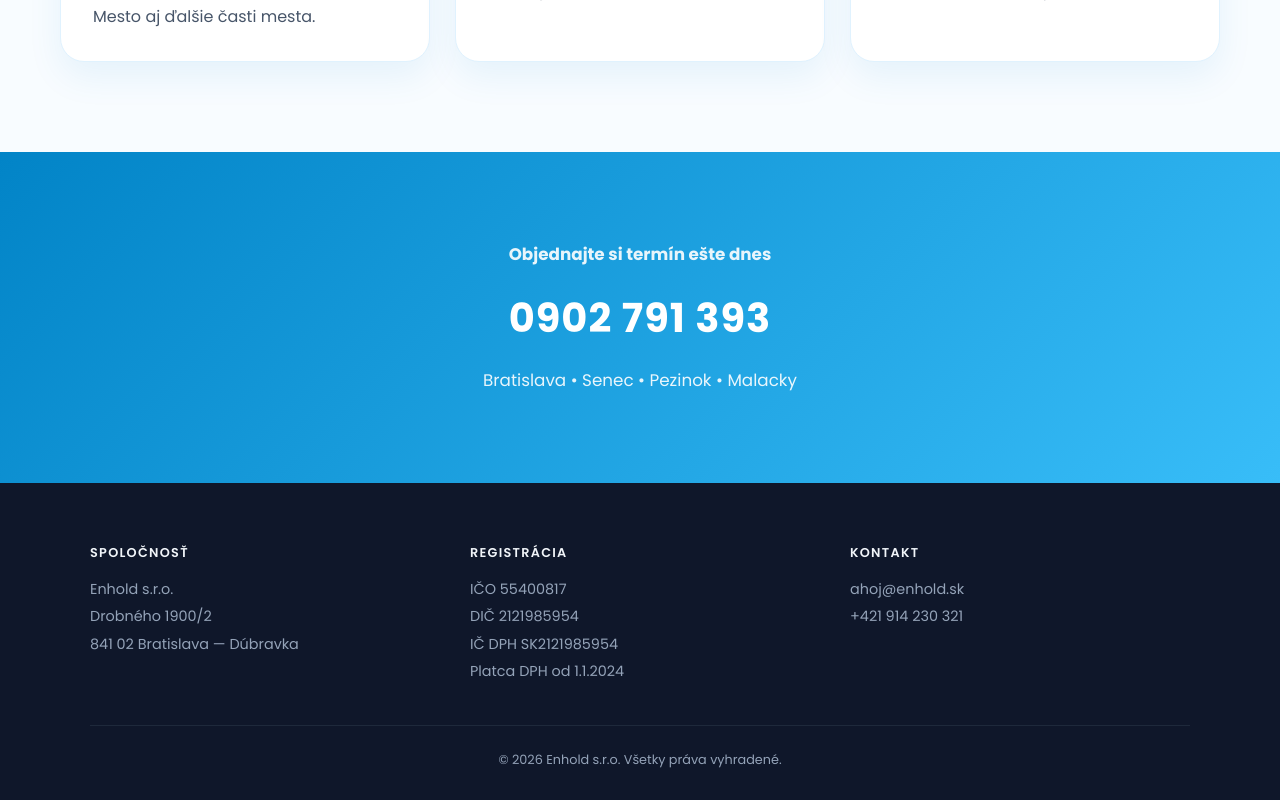
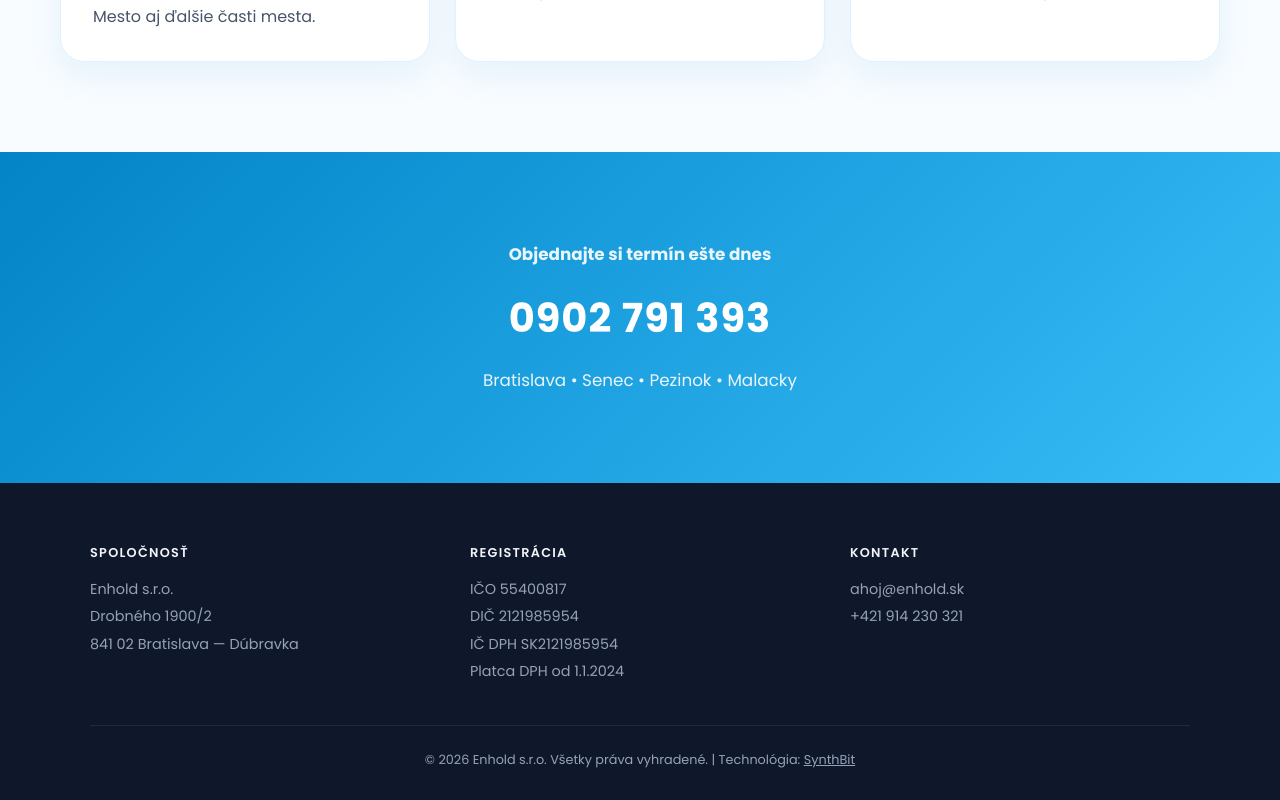
Before and after one commit to andrejsrna/parnecistenie, a Next.js app: page / in a window 1280 px wide. Shown: the part 3861-4661 px from the top of the page. Built offline with nearby package versions, Linux system fonts and the light colour scheme.

Commit message:
feat(seo): pridať SynthBit footer odkaz pre agentúrnu autoritu

```diff
--- a/app/layout.tsx
+++ b/app/layout.tsx
@@ -113,7 +113,7 @@ function Footer() {
           <p><a href="tel:+421914230321">+421 914 230 321</a></p>
         </div>
       </div>
-      <p className="footer-copy">© {new Date().getFullYear()} Enhold s.r.o. Všetky práva vyhradené.</p>
+      <p className="footer-copy">© {new Date().getFullYear()} Enhold s.r.o. Všetky práva vyhradené. | Technológia: <a href="https://synthbit.sk" target="_blank" rel="noopener noreferrer" style={{ color: 'inherit', textDecoration: 'underline' }}>SynthBit</a></p>
     </footer>
   );
 }
```
